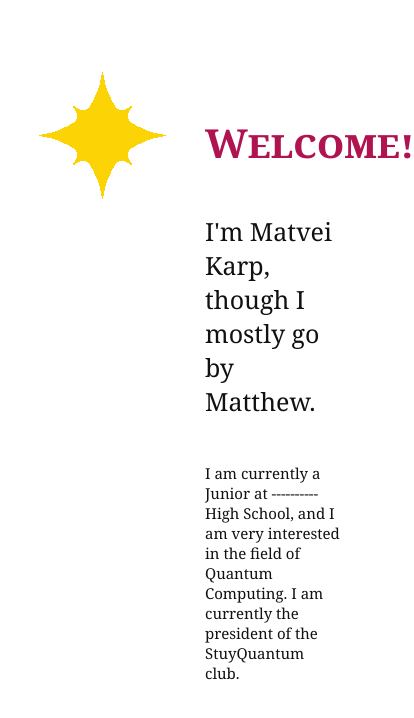
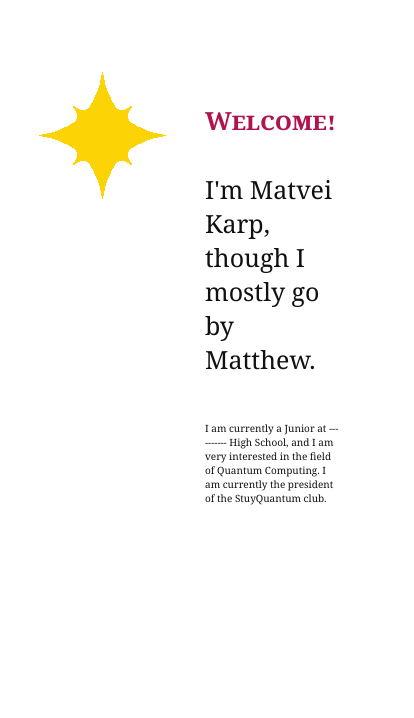
Before and after one commit to Zhar-ptitsa/home, a plain HTML site: page index.html in a window 390 px wide. Shown: the part 84-802 px from the top of the page, 414 px wide, since content can reach past the window. Drawn offline with Linux system fonts and the light colour scheme.

Commit message:
draft 1 of index

```diff
--- a/matvei.css
+++ b/matvei.css
@@ -187,4 +187,7 @@
 @media only screen and (max-width: 800px) {
     .sidenav a {font-size: 20px}
     .navigation{width: 50%;}
+    .title{font-size:25px;}
+    .substitle{font-size:15px;}
+    .text{font-size:10px;}
   }
```
